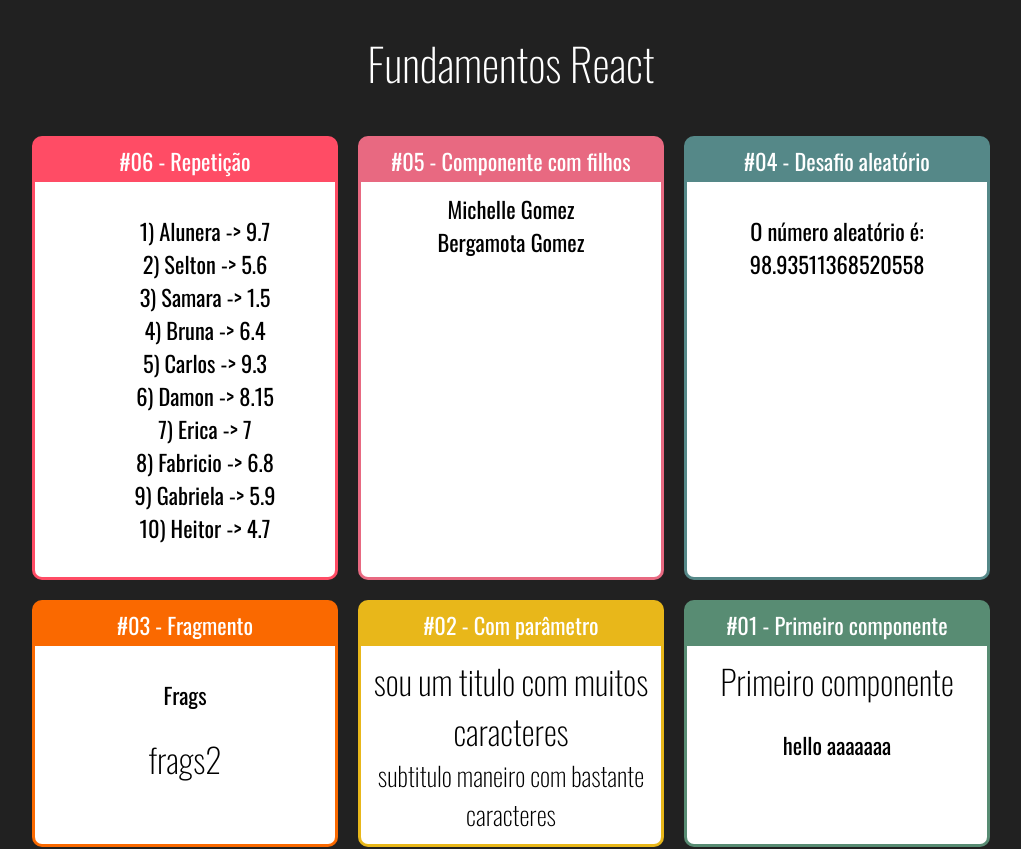
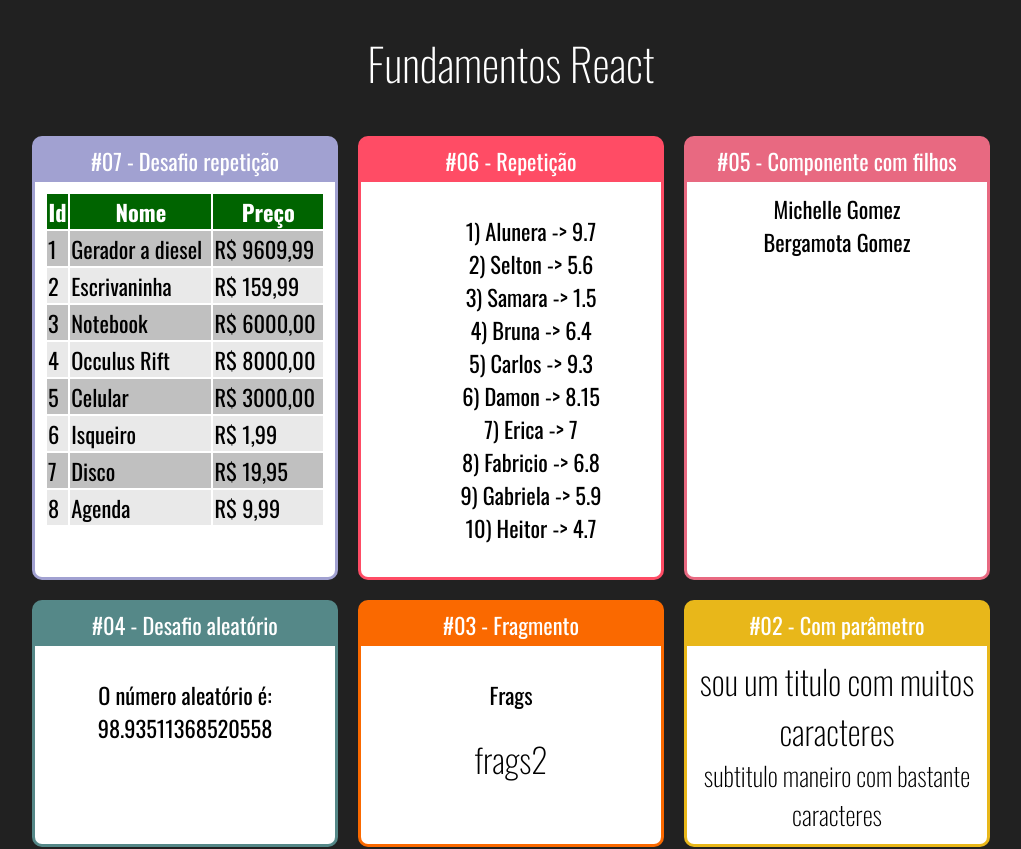
Before and after one commit to jaycalixto/learning-reactjs, a React (Create React App) app: page / in a window 1280 px wide. Shown: the top 849 px of the page, without its empty margins (129-1150 px from the left). Built offline with nearby package versions, Linux system fonts and the light colour scheme.

Commit message:
next https://www.udemy.com/course/react-redux-pt/learn/lecture/19636784#overview

```diff
--- a/src/App.jsx
+++ b/src/App.jsx
@@ -9,6 +9,7 @@ import Card from './components/layout/Card';
 import Familia from './components/basicos/Familia';
 import FamiliaMembro from './components/basicos/FamiliaMembro';
 import ListaAlunos from './components/repeticao/ListaAlunos';
+import TabelaProdutos from './components/repeticao/TabelaProdutos';
 
 export default function App() {
     return (
@@ -16,6 +17,10 @@ export default function App() {
             <h1>Fundamentos React</h1>
 
             <div className="Cards">
+                <Card titulo="#07 - Desafio repetição" color="#A1A1D1">
+                    <TabelaProdutos></TabelaProdutos>
+                </Card>
+
                 <Card titulo="#06 - Repetição" color="#FF4C65">
                     <ListaAlunos></ListaAlunos>
                 </Card>
--- /dev/null
+++ b/src/components/repeticao/TabelaProdutos.css
@@ -0,0 +1,16 @@
+.TabelaProdutos th {
+    background-color: darkgreen;
+    color: white;
+}
+
+.TabelaProdutos .Par {
+    background-color: #C0C0C0;
+}
+
+.TabelaProdutos .Impar {
+    background-color: #E9E9E9;
+}
+
+.TabelaProdutos table {
+    width: 100%;
+}
--- /dev/null
+++ b/src/components/repeticao/TabelaProdutos.jsx
@@ -0,0 +1,40 @@
+import React from 'react';
+import './TabelaProdutos.css';
+import produtos from '../../data/produtos';
+
+function TabelaProdutos () {
+
+    function getLinhas () {
+        return produtos.map((produto, i) => {
+            return (
+                <tr
+                    key={'produtos#' + i}
+                    style={{ textAlign: 'left' }}
+                    className={i % 2 === 0? 'Par' : 'Impar'}>
+                    <td>{produto.id}</td>
+                    <td>{produto.nome}</td>
+                    <td>R$ {produto.preco.toFixed(2).replace('.', ',')}</td>
+                </tr>
+            );
+        });
+    }
+
+    return (
+        <div className="TabelaProdutos">
+            <table>
+                <thead>
+                    <tr>
+                        <th>Id</th>
+                        <th>Nome</th>
+                        <th>Preço</th>
+                    </tr>
+                </thead>
+                <tbody>
+                    {getLinhas()}
+                </tbody>
+            </table>
+        </div>
+    );
+}
+
+export default TabelaProdutos;
--- /dev/null
+++ b/src/data/produtos.js
@@ -0,0 +1,12 @@
+const produtos = [
+    { id: 1, nome: 'Gerador a diesel', preco: 9609.99 },
+    { id: 2, nome: 'Escrivaninha', preco: 159.99 },
+    { id: 3, nome: 'Notebook', preco: 6000 },
+    { id: 4, nome: 'Occulus Rift', preco: 8000 },
+    { id: 5, nome: 'Celular', preco: 3000 },
+    { id: 6, nome: 'Isqueiro', preco: 1.99 },
+    { id: 7, nome: 'Disco', preco: 19.95 },
+    { id: 8, nome: 'Agenda', preco: 9.99 },
+];
+
+export default produtos;
```
Also changed, not shown: src/components/condicional/ParOuImpar.jsx (added).
